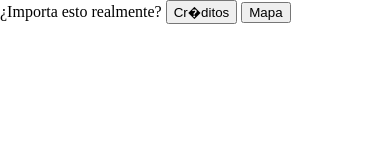
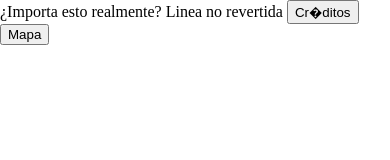
Before and after one commit to DrMultimedio/Practica-1-DISM, a website: page BlankCordovaApp2/www/index.html in a window 390 px wide. Drawn offline with Linux system fonts and the light colour scheme; some packages are replaced by stand-ins of ours.

Commit message:
Prueba 2 FULL HD 1 LINK

```diff
--- a/BlankCordovaApp2/www/index.html
+++ b/BlankCordovaApp2/www/index.html
@@ -18,6 +18,7 @@
 </head>
 <body>
     ¿Importa esto realmente?
+    Linea no revertida
     <button onclick="window.location.href='/creditos.html'">Cr�ditos</button>
     <button onclick="window.location.href='/mapa.html'">Mapa</button>
 
```
